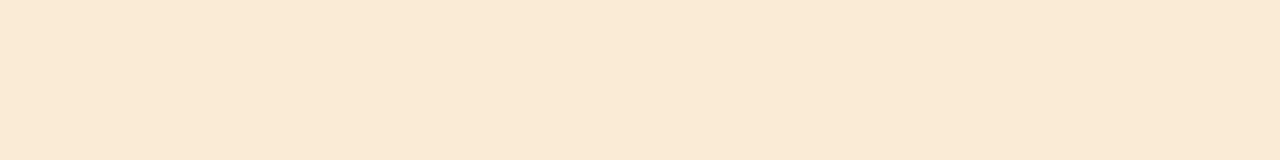
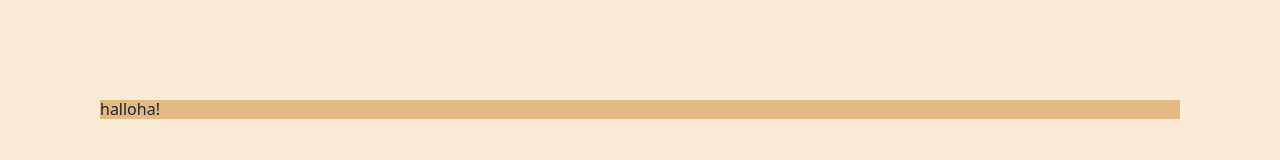
Before and after one commit to rakinplaban/Good_Vibes, a plain HTML site: page index.html in a window 1280 px wide. Drawn offline with nearby package versions, Linux system fonts and the light colour scheme.

Commit message:
made a basic div for twits

```diff
--- a/index.html
+++ b/index.html
@@ -9,6 +9,8 @@
     <title>GOOD VIBES 💝</title>
 </head>
 <body>
-
+    <div id="twits">
+        <h6>halloha!</h6>
+    </div>
 </body>
 </html>
--- a/style.scss
+++ b/style.scss
@@ -1,3 +1,10 @@
+$desire : rgba(226, 182, 124, 0.905);
 body{
     background-color: antiquewhite;
 }
+
+#twits{
+    background-color: $desire;
+    border: 3px;
+    margin: 100px;
+}
```
Also changed, not shown: style.css, 1 other file.
